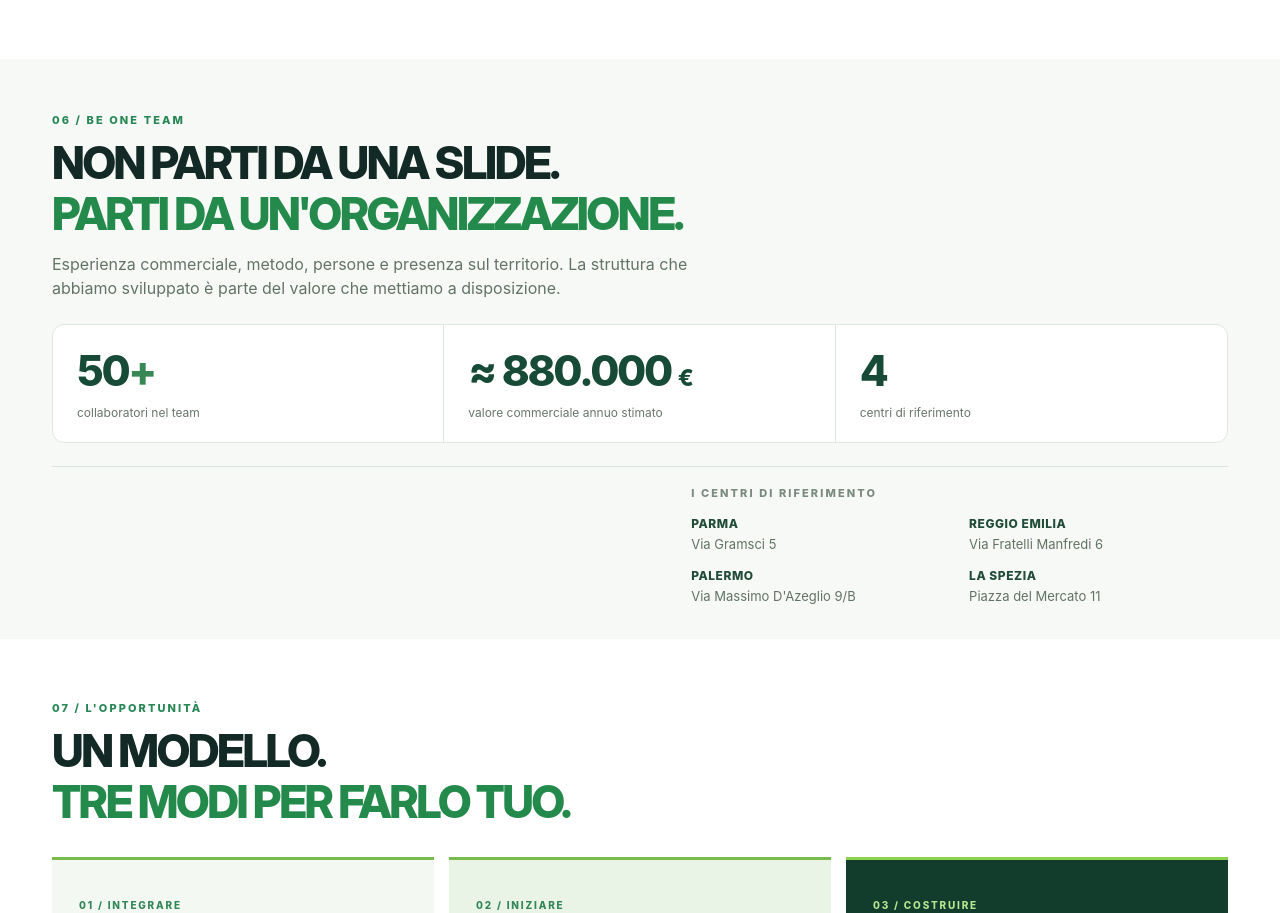
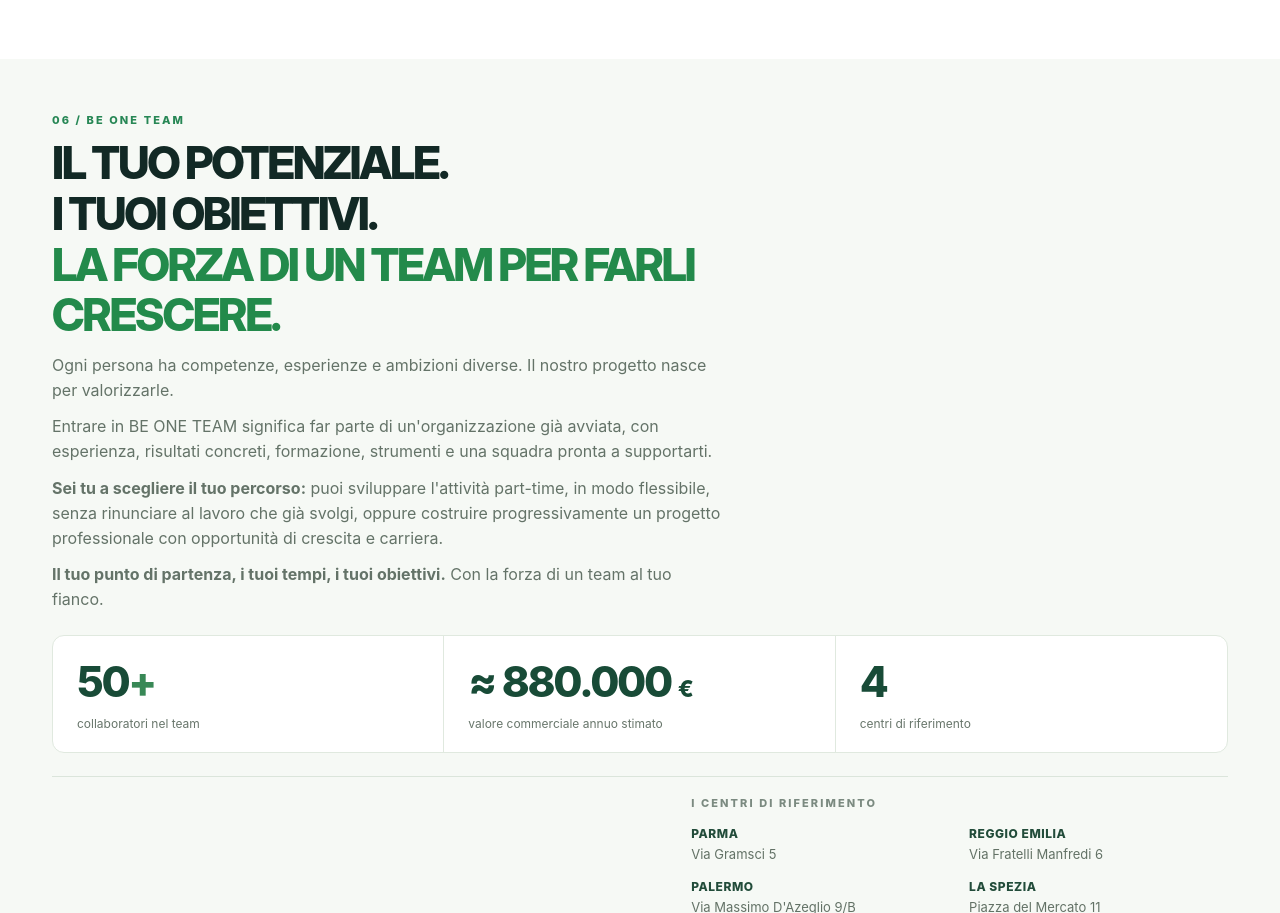
Before and after one commit to diegosbotti-hub/be-one-team-opportunity, a plain HTML site: page site/luca/index.html in a window 1280 px wide. Shown: the part 6382-7295 px from the top of the page. Drawn offline with Linux system fonts and the light colour scheme.

Commit message:
Sezione BE ONE TEAM: potenziale, percorsi flessibili e layout compatto (site/luca/index.html)

```diff
--- a/site/luca/index.html
+++ b/site/luca/index.html
@@ -135,7 +135,15 @@
   </div></section>
 
   <section class="organization section" id="team" aria-labelledby="org-title"><div class="wrap">
-    <div class="organization__intro"><span class="section__num">06 / BE ONE TEAM</span><h2 id="org-title">NON PARTI DA UNA SLIDE.<br><em>PARTI DA UN'ORGANIZZAZIONE.</em></h2><p>Esperienza commerciale, metodo, persone e presenza sul territorio. La struttura che abbiamo sviluppato è parte del valore che mettiamo a disposizione.</p></div>
+    <div class="organization__intro">
+      <div class="organization__headline"><span class="section__num">06 / BE ONE TEAM</span><h2 id="org-title">IL TUO POTENZIALE.<br>I TUOI OBIETTIVI.<br><em>LA FORZA DI UN TEAM PER FARLI CRESCERE.</em></h2></div>
+      <div class="organization__copy">
+        <p>Ogni persona ha competenze, esperienze e ambizioni diverse. Il nostro progetto nasce per valorizzarle.</p>
+        <p>Entrare in BE ONE TEAM significa far parte di un'organizzazione già avviata, con esperienza, risultati concreti, formazione, strumenti e una squadra pronta a supportarti.</p>
+        <p><strong>Sei tu a scegliere il tuo percorso:</strong> puoi sviluppare l'attività part-time, in modo flessibile, senza rinunciare al lavoro che già svolgi, oppure costruire progressivamente un progetto professionale con opportunità di crescita e carriera.</p>
+        <p><strong>Il tuo punto di partenza, i tuoi tempi, i tuoi obiettivi.</strong> Con la forza di un team al tuo fianco.</p>
+      </div>
+    </div>
     <div class="organization__stats" aria-label="Dimensioni dell'organizzazione"><div><strong>50<span>+</span></strong><span>collaboratori nel team</span></div><div><strong>≈ 880.000 <small>€</small></strong><span>valore commerciale annuo stimato</span></div><div><strong>4</strong><span>centri di riferimento</span></div></div>
     <div class="organization__bottom"><div class="organization__about">
       <div id="memberProfile" class="organization__member"><span class="team-overline">IL TUO REFERENTE BE ONE TEAM</span><h3 id="teamMemberName">Luca Cirlini</h3><p class="organization__member-role" id="teamMemberRole">Be One Team · Collaboratore</p><p class="organization__member-intro">Hai domande sul progetto? Parla direttamente con la persona che te lo ha presentato.</p><div class="organization__member-actions"><a id="teamMemberWhatsapp" class="organization__member-whatsapp" href="https://wa.me/393494762908" target="_blank" rel="noopener noreferrer">Scrivi su WhatsApp <span aria-hidden="true">↗</span></a><a id="teamMemberPhone" class="organization__member-call" href="tel:+393494762908">Chiama direttamente <span aria-hidden="true">↗</span></a></div><p id="teamMemberNumber" class="organization__member-number">349 476 2908</p></div>
```
